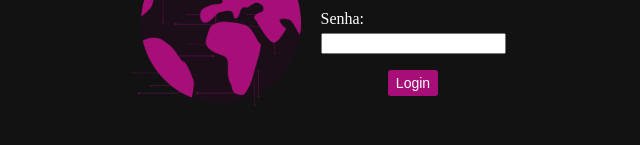
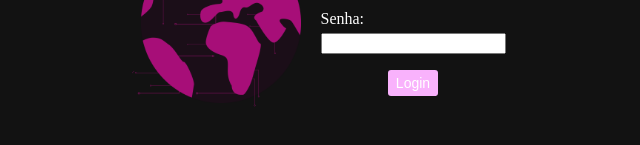
Before and after one commit to ILaySued04/siterelicario, a plain HTML site: page templates/login.html in a window 1280 px wide. In both pictures the pointer is over the button "Login". Shown: the part 377-522 px from the top of the page, without its empty margins (327-967 px from the left). Drawn offline with Linux system fonts and the light colour scheme.

Commit message:
adicionado o hover no botao

```diff
--- a/css/login.css
+++ b/css/login.css
@@ -79,6 +79,12 @@ li:hover{
     padding: 5px;
     border-radius: 3px;
 }
+
+.btnlogin:hover{
+    background-color:rgb(249, 178, 252);
+    cursor: pointer;
+}
+
  @media only screen and (max-width:600px){
     .corpo-login{
         flex-direction: column;
```
